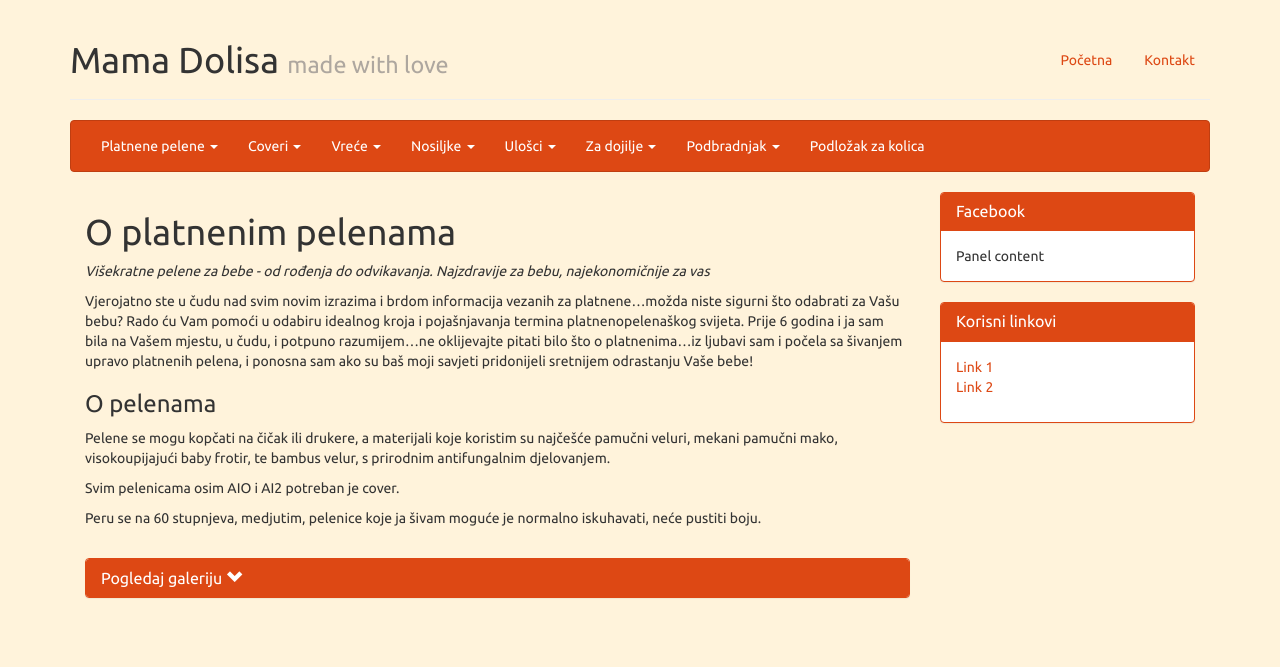
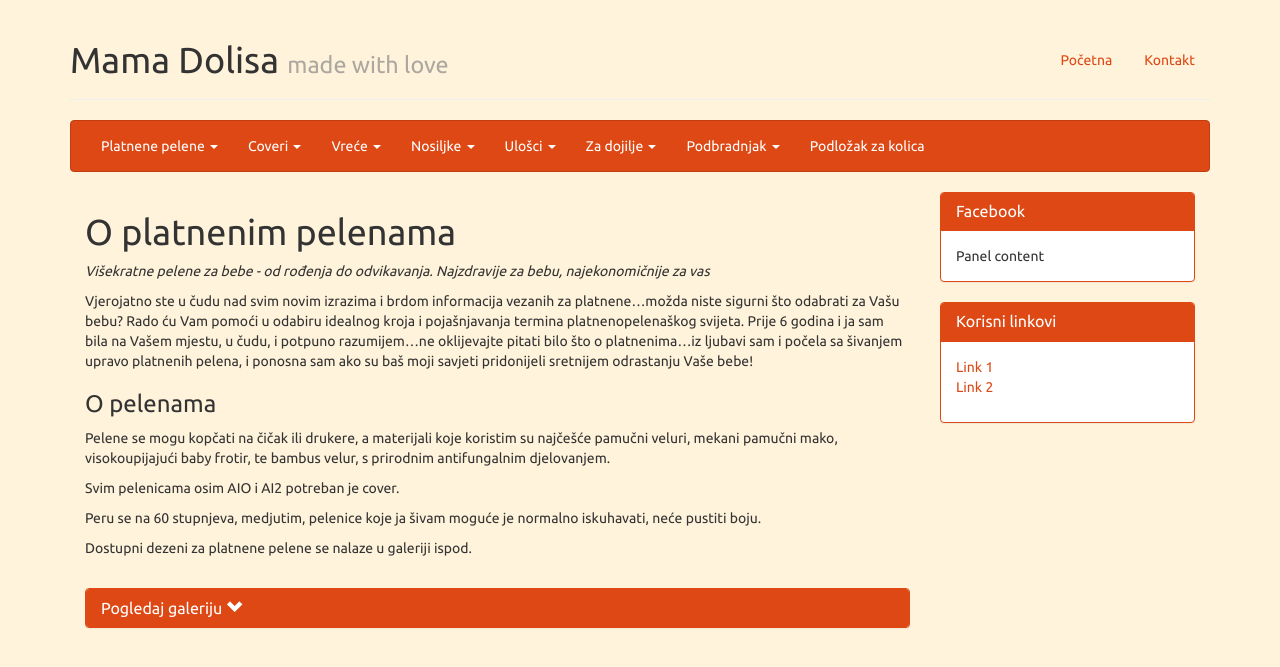
Before and after one commit to nebjak/dolisamadewithlove.com, a Jekyll site: the page built from _posts/2014-02-02-o-pelenama.md, in a window 1280 px wide. Shown: the top 667 px of the page. Built offline with Jekyll 4.4.1, drawn with Linux system fonts in a browser that asks for light colours; Markdown is read by kramdown in place of the engine named in the settings.

Commit message:
Extended description on page

```diff
--- a/_posts/2014-02-02-o-pelenama.md
+++ b/_posts/2014-02-02-o-pelenama.md
@@ -62,3 +62,5 @@
 Svim pelenicama osim AIO i AI2 potreban je cover.
 
 Peru se na 60 stupnjeva, medjutim, pelenice koje ja šivam moguće je normalno iskuhavati, neće pustiti boju.
+
+Dostupni dezeni za platnene pelene se nalaze u galeriji ispod.
```
